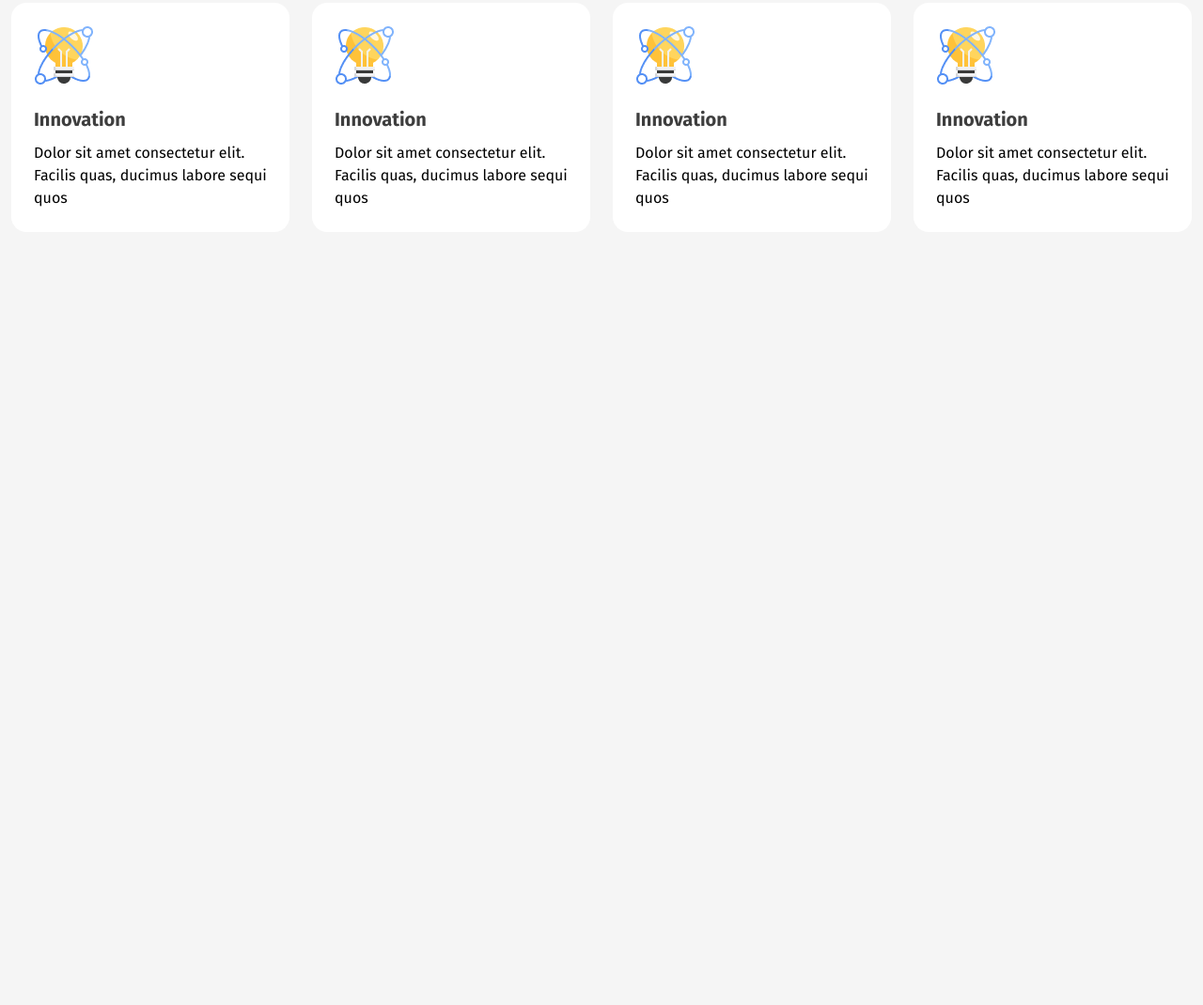
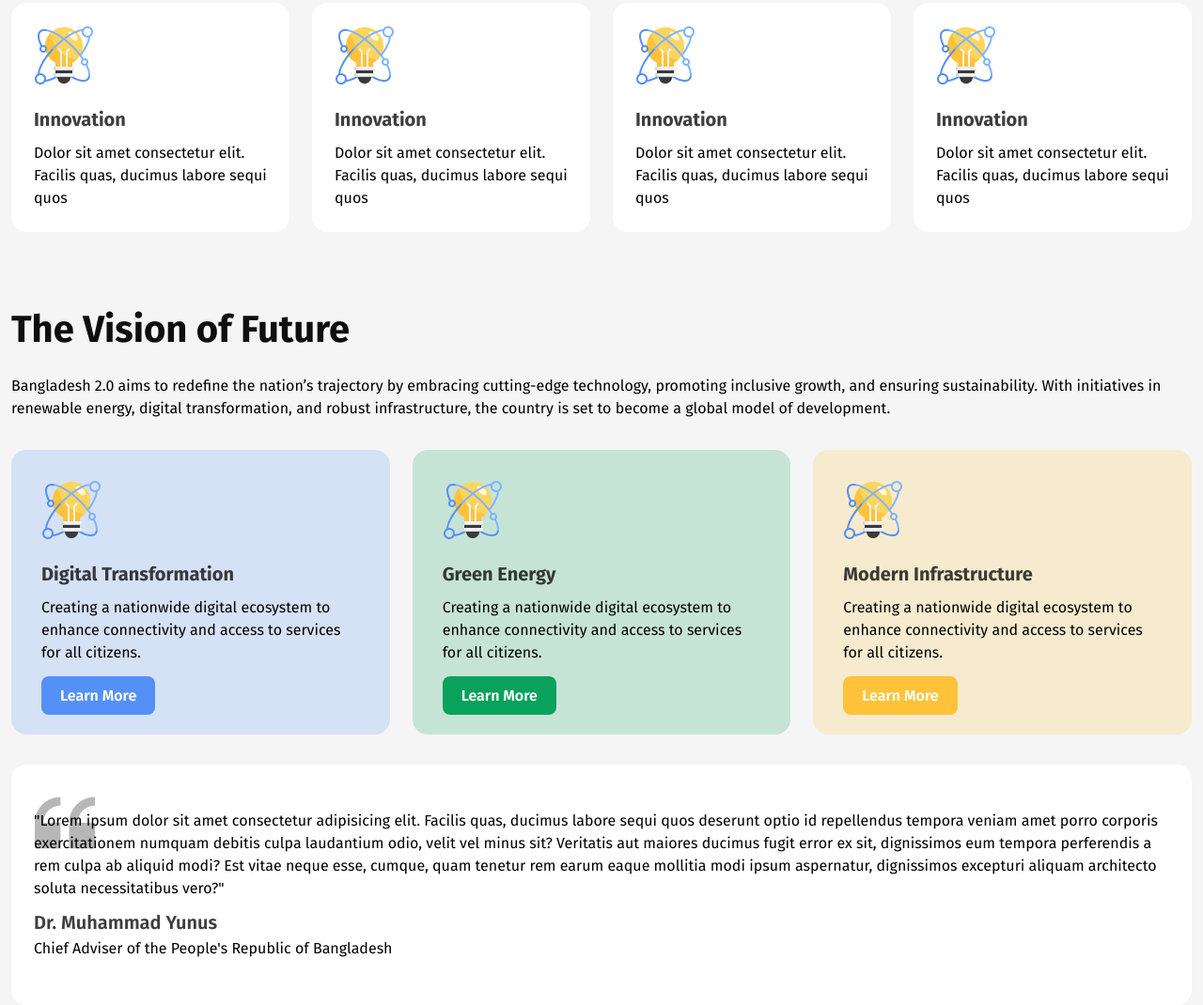
Before and after one commit to dev-rktanvir/bangladesh, a plain HTML site: page index.html in a window 1280 px wide. Shown: the part 782-1852 px from the top of the page at 94% size. Before the commit the page ends 1109 px from the top, so only its background shows below. Drawn offline with Linux system fonts and the light colour scheme.

Commit message:
complete future vision section

```diff
--- a/css/global.css
+++ b/css/global.css
@@ -33,7 +33,8 @@ body {
 .flex {
     display: flex;
 }
-.flex-col{
+
+.flex-col {
     flex-direction: column;
 }
 
@@ -75,11 +76,11 @@ body {
     padding: 0 12px;
 }
 
-a{
+a {
     text-decoration: none;
 }
 
-img{
+img {
     width: 100%;
     height: auto;
     display: block;
@@ -112,3 +113,27 @@ img{
     cursor: pointer;
     align-self: flex-start;
 }
+
+.blue-bg {
+    background-color: var(--clr-blue-bg);
+}
+
+.green-bg {
+    background-color: var(--clr-green-bg);
+}
+
+.yellow-bg {
+    background-color: var(--clr-yellow-bg);
+}
+
+.blue-btn {
+    background-color: var(--clr-blue);
+}
+
+.green-btn {
+    background-color: var(--clr-green);
+}
+
+.yellow-btn {
+    background-color: var(--clr-yellow);
+}
--- a/css/responsive.css
+++ b/css/responsive.css
@@ -50,6 +50,20 @@
 
     .pillar-card h3,
     .pillar-card p {
+        text-align: center;
+    }
+
+    /* Future vision section */
+    .vision-cards {
+        grid-template-columns: repeat(1, 1fr);
+    }
+
+    .vision-card {
+        align-items: center;
+    }
+
+    .vision-card h3,
+    .vision-card p {
         text-align: center;
     }
 }
@@ -105,6 +119,20 @@
     .pillar-card p {
         text-align: center;
     }
+
+    /* Future vision section */
+    .vision-cards {
+        grid-template-columns: repeat(2, 1fr);
+    }
+
+    .vision-card {
+        align-items: center;
+    }
+
+    .vision-card h3,
+    .vision-card p {
+        text-align: center;
+    }
 }
 
 /* Responsive for large devices */
--- a/css/style.css
+++ b/css/style.css
@@ -28,41 +28,97 @@
 }
 
 .hero-content {
-   width: 60%;
+    width: 60%;
     gap: 24px;
 }
-.hero-content p{
+
+.hero-content p {
     font-weight: 500;
     font-size: 1.5rem;
     color: var(--clr-text);
 }
+
 .hero-content h1 {
     font-weight: 700;
     font-size: 3.5rem;
     max-width: 650px;
     color: var(--clr-section-heading);
 }
-.hero-img{
+
+.hero-img {
     width: 40%;
 }
 
 /* Pillars section style */
-.pillar-cards{
+.pillar-cards {
     margin-top: 32px;
 }
-.pillar-card{
+
+.pillar-card {
     border-radius: 16px;
     background-color: var(--clr-white);
     padding: 24px;
     gap: 24px;
 }
-.pillar-card img{
+
+.pillar-card img {
     width: 64px;
     height: 64px;
 }
-.pillar-card h3{
+
+.pillar-card h3 {
     font-weight: 700;
     font-size: 1.25rem;
     margin-bottom: 12px;
     color: var(--clr-card-title);
 }
+
+/* Future vision section style */
+.vision h2 {
+    margin-bottom: 24px;
+}
+
+.vision-cards {
+    padding: 32px 0;
+}
+
+.vision-card {
+    gap: 24px;
+    border-radius: 16px;
+    padding: 32px;
+}
+
+.vision-card img {
+    width: 64px;
+    height: 64px;
+}
+
+.vision-card h3 {
+    font-weight: 700;
+    font-size: 1.25rem;
+    margin-bottom: 12px;
+    color: var(--clr-card-title);
+}
+
+.vision-btn {
+    border-radius: 8px;
+    padding: 11px 20px;
+    font-weight: 600;
+    color: var(--clr-white);
+}
+.quote{
+    background-image: url("../assets/quote-bg.png");
+    background-repeat: no-repeat;
+    background-position: top 30px left 25px;
+    border-radius: 16px;
+    padding: 48px 24px;
+    background-color: var(--clr-white);
+}
+.quote h3{
+    font-weight: 600;
+    font-size: 1.25rem;
+    line-height: 1.5rem;
+    color: var(--clr-card-title);
+    margin-top: 12px;
+    margin-bottom: 4px;
+}
--- a/index.html
+++ b/index.html
@@ -110,6 +110,101 @@
             </div>
 
         </section>
+
+        <!-- Future vision section -->
+        <section class="vision container">
+            <!-- Title & sub Title -->
+            <div>
+                <h2 class="section-title">The Vision of Future</h2>
+                <p class="text">
+                    Bangladesh 2.0 aims to redefine the nation’s trajectory by embracing cutting-edge technology,
+                    promoting inclusive growth, and ensuring sustainability. With initiatives in renewable energy,
+                    digital transformation, and robust infrastructure, the country is set to become a global model of
+                    development.
+                </p>
+            </div>
+
+            <!-- Vision cards -->
+            <div class="vision-cards grid grid-3">
+                <!-- card - 01 -->
+                <div class="vision-card flex flex-col blue-bg">
+                    <!-- Image -->
+                    <div>
+                        <img src="./assets/card-icon.png" alt="card-icon">
+                    </div>
+
+                    <!-- Card content -->
+                    <div>
+                        <h3>Digital Transformation</h3>
+                        <p class="text">
+                            Creating a nationwide digital ecosystem to enhance connectivity and access to services for
+                            all citizens.
+                        </p>
+                    </div>
+
+                    <!-- Button -->
+                    <div>
+                        <a class="vision-btn blue-btn" href="#">Learn More</a>
+                    </div>
+                </div>
+                <!-- card - 02 -->
+                <div class="vision-card flex flex-col green-bg">
+                    <!-- Image -->
+                    <div>
+                        <img src="./assets/card-icon.png" alt="card-icon">
+                    </div>
+
+                    <!-- Card content -->
+                    <div>
+                        <h3>Green Energy</h3>
+                        <p class="text">
+                            Creating a nationwide digital ecosystem to enhance connectivity and access to services for
+                            all citizens.
+                        </p>
+                    </div>
+
+                    <!-- Button -->
+                    <div>
+                        <a class="vision-btn green-btn" href="#">Learn More</a>
+                    </div>
+                </div>
+                <!-- card - 03 -->
+                <div class="vision-card flex flex-col yellow-bg">
+                    <!-- Image -->
+                    <div>
+                        <img src="./assets/card-icon.png" alt="card-icon">
+                    </div>
+
+                    <!-- Card content -->
+                    <div>
+                        <h3>Modern Infrastructure</h3>
+                        <p class="text">
+                            Creating a nationwide digital ecosystem to enhance connectivity and access to services for
+                            all citizens.
+                        </p>
+                    </div>
+
+                    <!-- Button -->
+                    <div>
+                        <a class="vision-btn yellow-btn" href="#">Learn More</a>
+                    </div>
+                </div>
+            </div>
+
+            <!-- Quote -->
+            <div class="quote">
+                <p class="text">
+                    "Lorem ipsum dolor sit amet consectetur adipisicing elit. Facilis quas, ducimus labore sequi quos
+                    deserunt optio id repellendus tempora veniam amet porro corporis exercitationem numquam debitis
+                    culpa laudantium odio, velit vel minus sit? Veritatis aut maiores ducimus fugit error ex sit,
+                    dignissimos eum tempora perferendis a rem culpa ab aliquid modi? Est vitae neque esse, cumque, quam
+                    tenetur rem earum eaque mollitia modi ipsum aspernatur, dignissimos excepturi aliquam architecto
+                    soluta necessitatibus vero?"
+                </p>
+                <h3>Dr. Muhammad Yunus</h3>
+                <p class="text">Chief Adviser of the People's Republic of Bangladesh</p>
+            </div>
+        </section>
     </main>
 
     <!-- Footer -->
```
